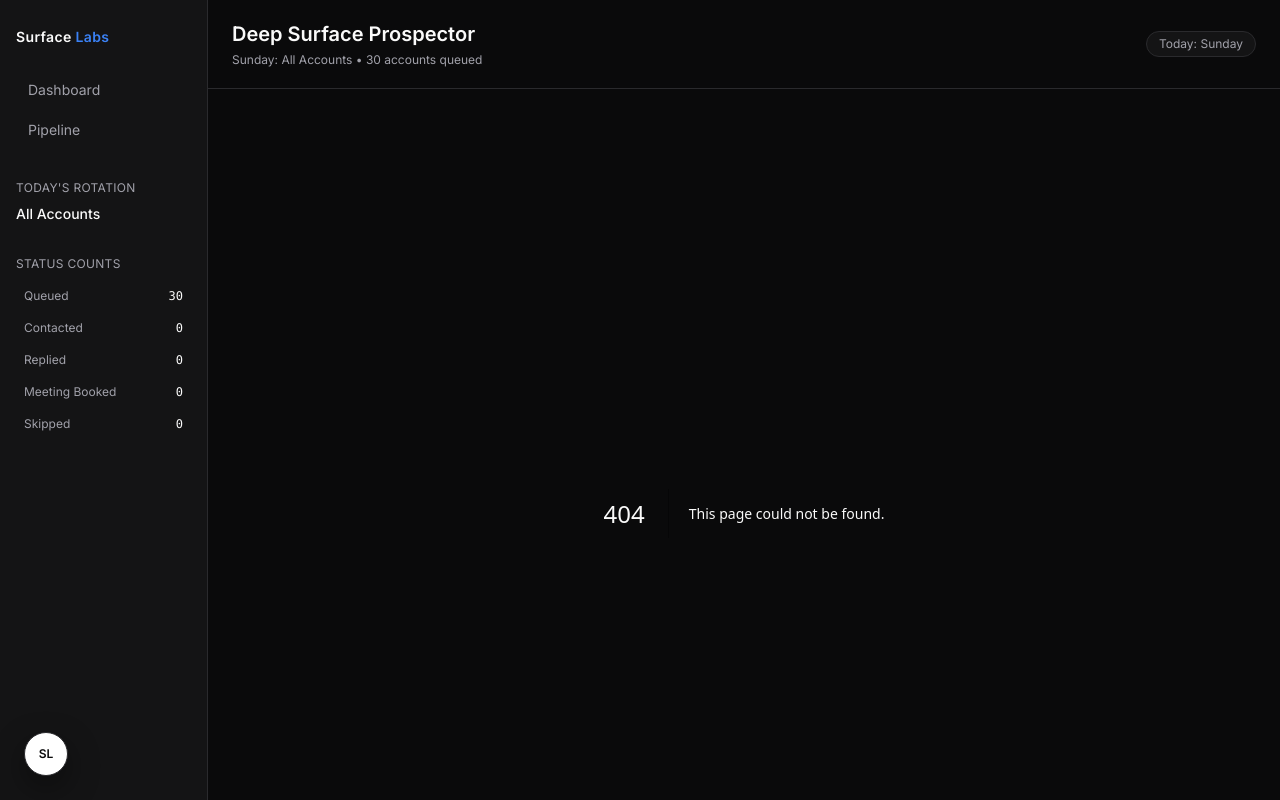
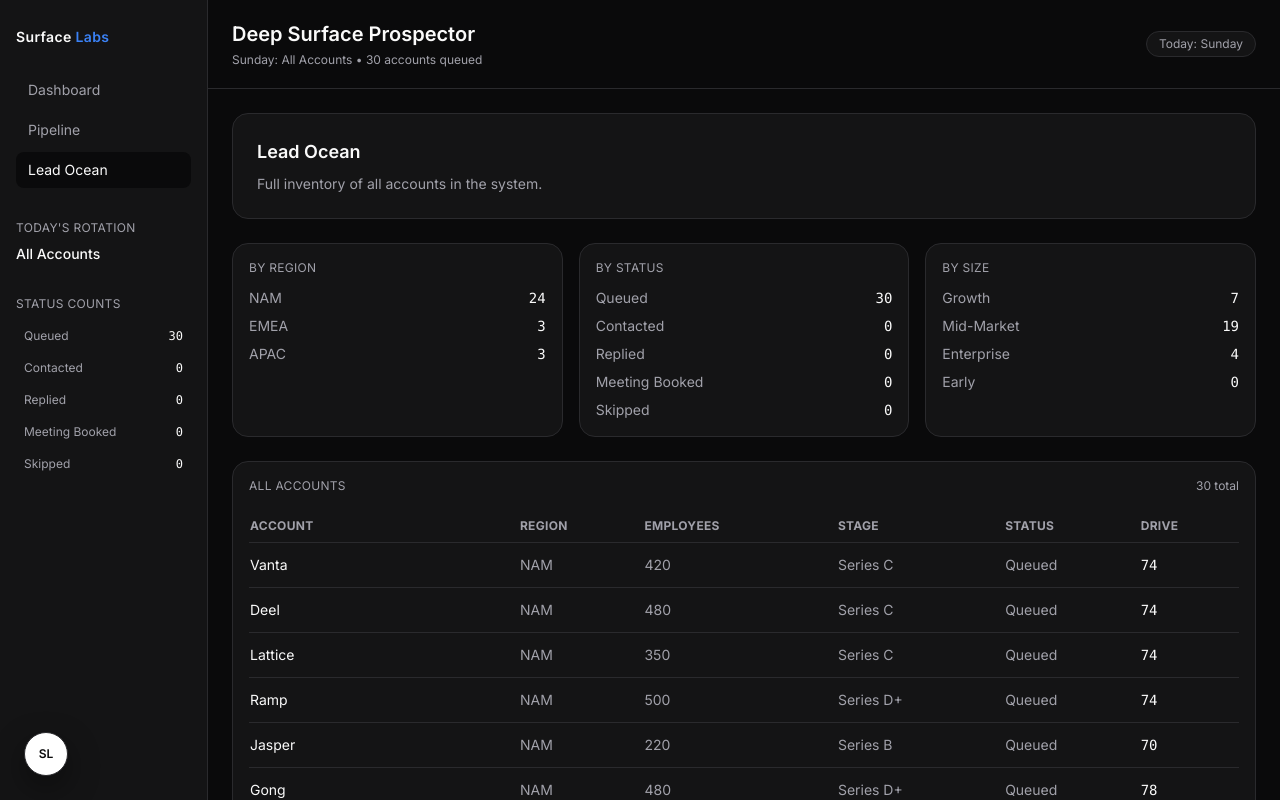
Before and after one commit to kylettran/surface-labs-take-home, a Next.js app in the folder surface-prospector/: page /leads in a window 1280 px wide. Before the commit this address had no page. Shown: the top 800 px of the page. Built offline with nearby package versions, Linux system fonts and the light colour scheme.

Commit message:
New interface to see all leads agreggated in one place.

```diff
--- a/surface-prospector/app/components/AccountCard.tsx
+++ b/surface-prospector/app/components/AccountCard.tsx
@@ -23,10 +23,12 @@
   company,
   scoreTotal,
   status,
+  isOverdue,
 }: {
   company: Company;
   scoreTotal: number;
   status: string;
+  isOverdue?: boolean;
 }) {
   const router = useRouter();
   const initials = company.name
@@ -80,7 +82,9 @@
       onKeyDown={(event) => {
         if (event.key === "Enter") router.push(`/account/${company.id}`);
       }}
-      className="block rounded-2xl border border-border bg-surface p-4 transition-transform duration-300 ease-out hover:-translate-y-0.5"
+      className={`block rounded-2xl border bg-surface p-4 transition-transform duration-300 ease-out hover:-translate-y-0.5 ${
+        isOverdue ? "border-rose-300/60 shadow-[0_0_0_1px_rgba(251,113,133,0.35)]" : "border-border"
+      }`}
     >
       <div className="flex items-start justify-between gap-4">
         <div className="flex items-center gap-3">
--- a/surface-prospector/app/components/AccountDetailClient.tsx
+++ b/surface-prospector/app/components/AccountDetailClient.tsx
@@ -79,6 +79,11 @@
   return (
     <div className="grid gap-6 lg:grid-cols-[3fr_2fr]">
       <div className="space-y-6">
+        <div className="rounded-2xl border border-border bg-surface p-4">
+          <p className={`text-xs text-text-secondary ${flashStatus ? "animate-flash" : ""}`}>
+            Current status: <span className="text-text-primary">{status.replace("_", " ")}</span>
+          </p>
+        </div>
         <div className="rounded-2xl border border-border bg-surface p-6">
           <div className="flex flex-wrap items-start justify-between gap-3">
             <div>
@@ -248,11 +253,7 @@
       </div>
 
       <div className="space-y-6">
-        <div className="rounded-2xl border border-border bg-surface p-4">
-          <p className={`text-xs text-text-secondary ${flashStatus ? "animate-flash" : ""}`}>
-            Current status: <span className="text-text-primary">{status.replace("_", " ")}</span>
-          </p>
-        </div>
+
 
         {isLoading && (
           <div className="space-y-4 rounded-2xl border border-border bg-surface p-6">
--- a/surface-prospector/app/components/AccountQueue.tsx
+++ b/surface-prospector/app/components/AccountQueue.tsx
@@ -53,10 +53,18 @@
     return filtered
       .map((company) => {
         const cached = snapshot.scores?.[company.id];
+        const statusEntry = snapshot.statuses?.[company.id];
+        const lastTouched = statusEntry?.updatedAt
+          ? new Date(statusEntry.updatedAt).getTime()
+          : null;
+        const isOverdue =
+          (statusEntry?.status ?? "queued") === "queued" &&
+          (!lastTouched || Date.now() - lastTouched > 2 * 24 * 60 * 60 * 1000);
         return {
           company,
           score: cached?.total ?? estimateDriveScoreTotal(company),
           status: snapshot.statuses?.[company.id]?.status ?? "queued",
+          isOverdue,
         };
       })
       .sort((a, b) => b.score - a.score);
@@ -88,6 +96,7 @@
                   company={item.company}
                   scoreTotal={item.score}
                   status={item.status}
+                  isOverdue={item.isOverdue}
                 />
               ))}
             </div>
@@ -106,6 +115,7 @@
               company={item.company}
               scoreTotal={item.score}
               status={item.status}
+              isOverdue={item.isOverdue}
             />
           ))}
         </div>
--- a/surface-prospector/app/components/FilterBar.tsx
+++ b/surface-prospector/app/components/FilterBar.tsx
@@ -51,66 +51,56 @@
 }) {
   return (
     <div className="flex flex-wrap items-center gap-4 rounded-xl border border-border bg-surface px-4 py-3">
-      <div className="flex items-center gap-2">
-        <span className="text-xs uppercase tracking-wide text-text-secondary">
-          Region
-        </span>
-        <div className="flex items-center gap-1">
+      <label className="flex items-center gap-2 text-xs text-text-secondary">
+        Region
+        <select
+          value={filters.region}
+          onChange={(event) =>
+            onChange({ ...filters, region: event.target.value as FilterState["region"] })
+          }
+          className="rounded-lg border border-border bg-ink px-3 py-1 text-xs text-text-primary"
+        >
           {regionOptions.map((option) => (
-            <button
-              key={option}
-              onClick={() => onChange({ ...filters, region: option })}
-              className={`rounded-full px-3 py-1 text-xs transition-colors ${
-                filters.region === option
-                  ? "bg-primary text-white"
-                  : "bg-ink text-text-secondary hover:text-text-primary"
-              }`}
-            >
+            <option key={option} value={option} className="bg-ink">
               {option}
-            </button>
+            </option>
           ))}
-        </div>
-      </div>
-      <div className="flex items-center gap-2">
-        <span className="text-xs uppercase tracking-wide text-text-secondary">
-          Size
-        </span>
-        <div className="flex items-center gap-1">
+        </select>
+      </label>
+
+      <label className="flex items-center gap-2 text-xs text-text-secondary">
+        Size
+        <select
+          value={filters.size}
+          onChange={(event) =>
+            onChange({ ...filters, size: event.target.value as FilterState["size"] })
+          }
+          className="rounded-lg border border-border bg-ink px-3 py-1 text-xs text-text-primary"
+        >
           {sizeOptions.map((option) => (
-            <button
-              key={option}
-              onClick={() => onChange({ ...filters, size: option })}
-              className={`rounded-full px-3 py-1 text-xs transition-colors ${
-                filters.size === option
-                  ? "bg-primary text-white"
-                  : "bg-ink text-text-secondary hover:text-text-primary"
-              }`}
-            >
+            <option key={option} value={option} className="bg-ink">
               {option}
-            </button>
+            </option>
           ))}
-        </div>
-      </div>
-      <div className="flex items-center gap-2">
-        <span className="text-xs uppercase tracking-wide text-text-secondary">
-          Status
-        </span>
-        <div className="flex flex-wrap items-center gap-1">
+        </select>
+      </label>
+
+      <label className="flex items-center gap-2 text-xs text-text-secondary">
+        Status
+        <select
+          value={filters.status}
+          onChange={(event) =>
+            onChange({ ...filters, status: event.target.value as FilterState["status"] })
+          }
+          className="rounded-lg border border-border bg-ink px-3 py-1 text-xs text-text-primary"
+        >
           {statusOptions.map((option) => (
-            <button
-              key={option}
-              onClick={() => onChange({ ...filters, status: option })}
-              className={`rounded-full px-3 py-1 text-xs transition-colors ${
-                filters.status === option
-                  ? "bg-primary text-white"
-                  : "bg-ink text-text-secondary hover:text-text-primary"
-              }`}
-            >
+            <option key={option} value={option} className="bg-ink">
               {statusLabels[option] ?? option}
-            </button>
+            </option>
           ))}
-        </div>
-      </div>
+        </select>
+      </label>
     </div>
   );
 }
--- a/surface-prospector/app/components/Sidebar.tsx
+++ b/surface-prospector/app/components/Sidebar.tsx
@@ -9,6 +9,7 @@
 const navItems = [
   { href: "/", label: "Dashboard" },
   { href: "/pipeline", label: "Pipeline" },
+  { href: "/leads", label: "Lead Ocean" },
 ];
 
 const statusLabels: Record<string, string> = {
--- /dev/null
+++ b/surface-prospector/app/leads/page.tsx
@@ -0,0 +1,141 @@
+import { dataProvider } from "@/lib/data-provider";
+import { storage } from "@/lib/storage";
+import { estimateDriveScoreTotal } from "@/lib/drive-scorer";
+
+const statusLabels: Record<string, string> = {
+  queued: "Queued",
+  contacted: "Contacted",
+  replied: "Replied",
+  meeting_booked: "Meeting Booked",
+  skipped: "Skipped",
+};
+
+function getSizeBucket(employeeCount: number) {
+  if (employeeCount >= 500) return "Enterprise";
+  if (employeeCount >= 100) return "Mid-Market";
+  if (employeeCount >= 50) return "Growth";
+  return "Early";
+}
+
+export default function LeadsOverviewPage() {
+  const companies = dataProvider.getCompanies();
+  const snapshot = storage.getSnapshot?.() ?? null;
+  const statuses = snapshot?.statuses ?? {};
+  const scores = snapshot?.scores ?? {};
+
+  const regionCounts = companies.reduce(
+    (acc, company) => {
+      acc[company.region] = (acc[company.region] ?? 0) + 1;
+      return acc;
+    },
+    { NAM: 0, EMEA: 0, APAC: 0 } as Record<string, number>
+  );
+
+  const statusCounts = companies.reduce(
+    (acc, company) => {
+      const status = statuses?.[company.id]?.status ?? "queued";
+      acc[status] = (acc[status] ?? 0) + 1;
+      return acc;
+    },
+    {
+      queued: 0,
+      contacted: 0,
+      replied: 0,
+      meeting_booked: 0,
+      skipped: 0,
+    } as Record<string, number>
+  );
+
+  const sizeCounts = companies.reduce(
+    (acc, company) => {
+      const bucket = getSizeBucket(company.employeeCount);
+      acc[bucket] = (acc[bucket] ?? 0) + 1;
+      return acc;
+    },
+    { Growth: 0, "Mid-Market": 0, Enterprise: 0, Early: 0 } as Record<string, number>
+  );
+
+  return (
+    <div className="space-y-6">
+      <div className="rounded-2xl border border-border bg-surface p-6">
+        <h2 className="text-lg font-semibold text-text-primary">Lead Ocean</h2>
+        <p className="mt-2 text-sm text-text-secondary">
+          Full inventory of all accounts in the system.
+        </p>
+      </div>
+
+      <div className="grid gap-4 lg:grid-cols-3">
+        <div className="rounded-2xl border border-border bg-surface p-4">
+          <p className="text-xs uppercase tracking-wide text-text-secondary">By Region</p>
+          <div className="mt-3 space-y-2 text-sm text-text-secondary">
+            {Object.entries(regionCounts).map(([region, count]) => (
+              <div key={region} className="flex items-center justify-between">
+                <span>{region}</span>
+                <span className="font-mono text-text-primary">{count}</span>
+              </div>
+            ))}
+          </div>
+        </div>
+        <div className="rounded-2xl border border-border bg-surface p-4">
+          <p className="text-xs uppercase tracking-wide text-text-secondary">By Status</p>
+          <div className="mt-3 space-y-2 text-sm text-text-secondary">
+            {Object.entries(statusCounts).map(([status, count]) => (
+              <div key={status} className="flex items-center justify-between">
+                <span>{statusLabels[status] ?? status}</span>
+                <span className="font-mono text-text-primary">{count}</span>
+              </div>
+            ))}
+          </div>
+        </div>
+        <div className="rounded-2xl border border-border bg-surface p-4">
+          <p className="text-xs uppercase tracking-wide text-text-secondary">By Size</p>
+          <div className="mt-3 space-y-2 text-sm text-text-secondary">
+            {Object.entries(sizeCounts).map(([bucket, count]) => (
+              <div key={bucket} className="flex items-center justify-between">
+                <span>{bucket}</span>
+                <span className="font-mono text-text-primary">{count}</span>
+              </div>
+            ))}
+          </div>
+        </div>
+      </div>
+
+      <div className="rounded-2xl border border-border bg-surface p-4">
+        <div className="flex items-center justify-between">
+          <p className="text-xs uppercase tracking-wide text-text-secondary">All Accounts</p>
+          <span className="text-xs text-text-secondary">{companies.length} total</span>
+        </div>
+        <div className="mt-4 overflow-x-auto">
+          <table className="min-w-full text-sm">
+            <thead className="text-xs uppercase tracking-wide text-text-secondary">
+              <tr>
+                <th className="py-2 text-left">Account</th>
+                <th className="py-2 text-left">Region</th>
+                <th className="py-2 text-left">Employees</th>
+                <th className="py-2 text-left">Stage</th>
+                <th className="py-2 text-left">Status</th>
+                <th className="py-2 text-left">DRIVE</th>
+              </tr>
+            </thead>
+            <tbody className="text-text-secondary">
+              {companies.map((company) => {
+                const status = statuses?.[company.id]?.status ?? "queued";
+                const score = scores?.[company.id]?.total ?? estimateDriveScoreTotal(company);
+                return (
+                  <tr key={company.id} className="border-t border-border">
+                    <td className="py-3 text-text-primary">{company.name}</td>
+                    <td className="py-3">{company.region}</td>
+                    <td className="py-3">{company.employeeCount}</td>
+                    <td className="py-3">{company.fundingStage}</td>
+                    <td className="py-3">{statusLabels[status] ?? status}</td>
+                    <td className="py-3 font-mono text-text-primary">{score * 2}</td>
+                  </tr>
+                );
+              })}
+            </tbody>
+          </table>
+        </div>
+      </div>
+    </div>
+  );
+}
```
